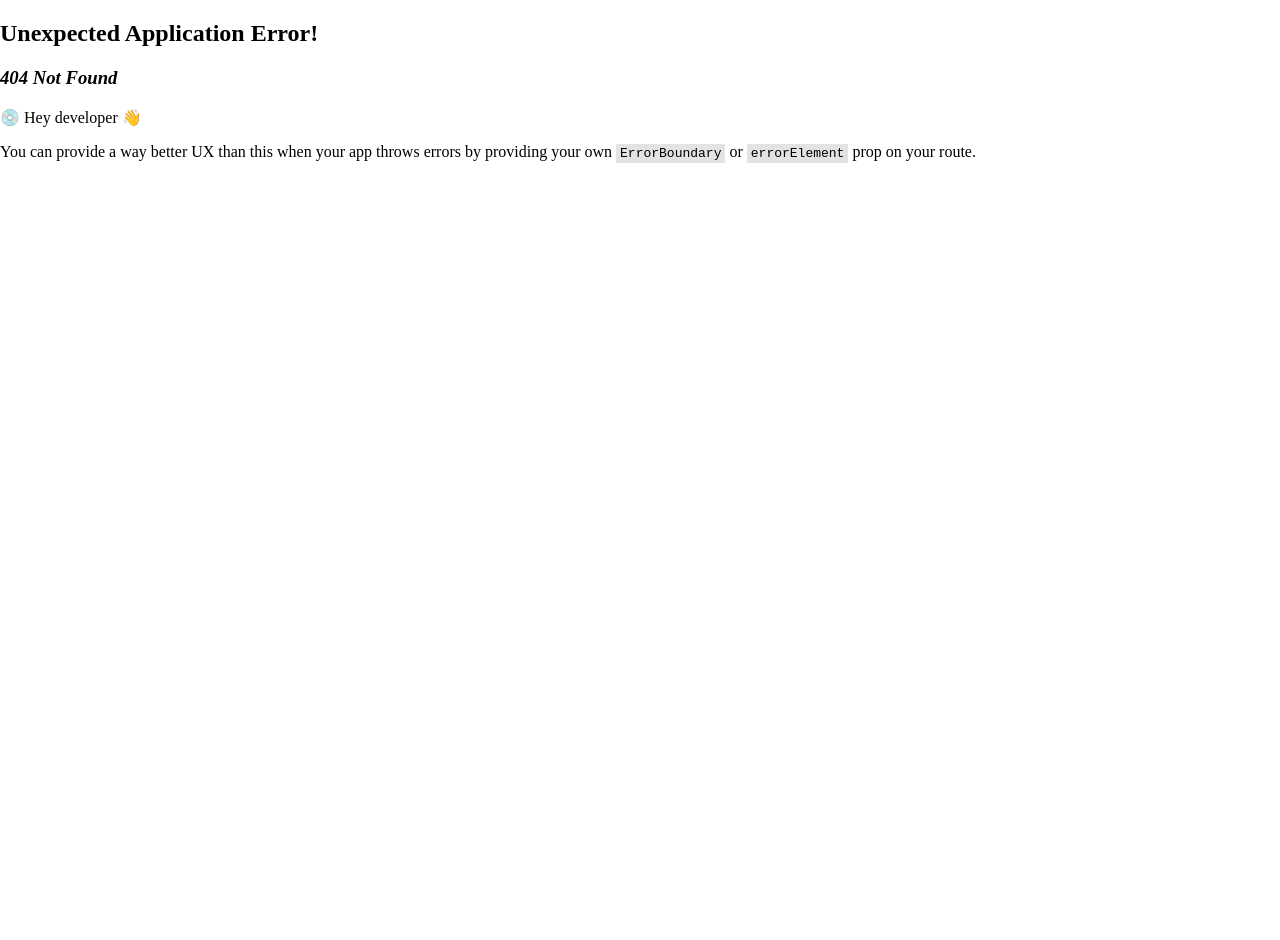
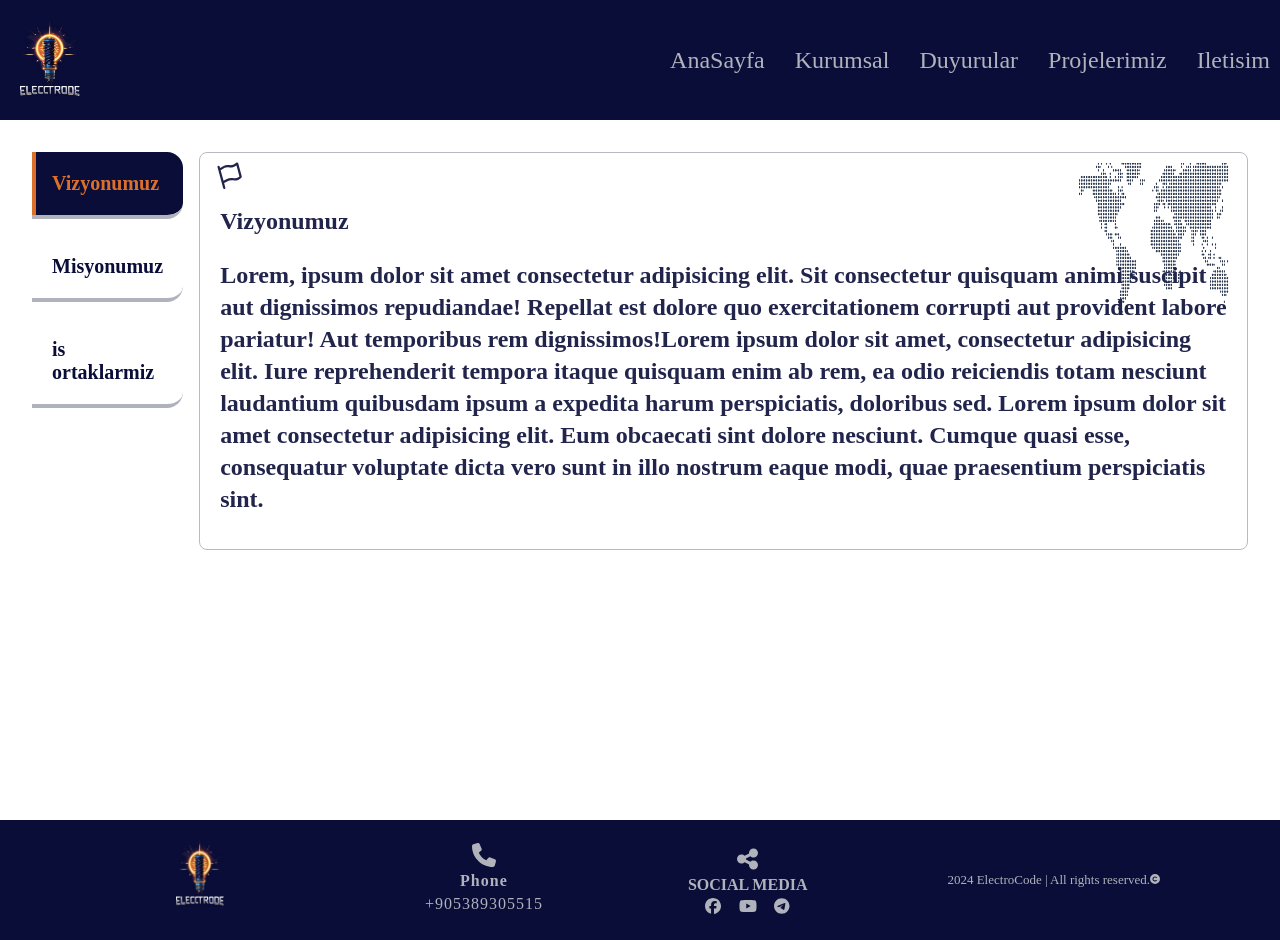
Before and after one commit to ubeysaab/ElectroCode, a React (Vite) app in the folder ElectroCode/Client/: page /kurumsal in a window 1280 px wide. Before the commit this address had no page. Before the commit the page ends 820 px from the top, so only its background shows below. Built offline with nearby package versions, Linux system fonts and the light colour scheme.

Commit message:
:construction: edit the design and start with kurumsal page

```diff
--- a/ElectroCode/Client/src/App.scss
+++ b/ElectroCode/Client/src/App.scss
@@ -34,6 +34,10 @@ picture {
 a {
   text-decoration: none;
 }
+
+
+
+
 
 .app {
   $whiteBaseColor: #fff;
@@ -264,6 +268,42 @@ a {
 
   input:invalid:not(:focus) + .form__error {
     display: block;
+  }
+
+
+
+
+
+  // KurumsalBox
+
+  .kurumsalBox {
+    padding: 10px 20px;
+    margin-block: 1rem;
+    border: 1px solid $silver;
+    border-radius: 0.5rem;
+    background: url("./assets/we-provide-shape-1.png");
+    background-size: 150px 150px;
+    background-position: 98% 10px;
+    background-repeat: no-repeat;
+    opacity: 0.9;
+
+
+
+    .icon{
+      font-size: 24px;
+      color: $darkBluePrimary;
+      transform: rotate(-15deg);
+    }
+    h2{
+      color: $darkBluePrimary;
+    }
+
+    p{
+      font-size: 1.5rem;
+      line-height: 2rem;
+      color: $darkBluePrimary;
+      font-weight: 700;
+    }
   }
 
   .container {
@@ -996,5 +1036,80 @@ a {
         }
       }
     }
+
+    .kurumsalPage {
+      height: auto;
+      padding: 2rem;
+      // border: 2px solid red;
+      @media #{$media-tablet} {
+        display:flex;
+        align-items: start;
+        gap: 1rem;
+        min-height: calc(100dvh - 100px);
+
+        .kurumsalBox{
+          margin-block: 0;
+        }
+
+      }
+
+
+
+      .kurumsal__nav {
+        display: grid;
+        gap: 1rem;
+        width: max-content;
+
+        .kurumsal__link{
+          border-bottom: 4px solid $silver;
+          color:$darkBluePrimary;
+          display: block;
+          font-size: 1.25rem;
+          font-weight: 700;
+          padding: 20px 20px;
+          position: relative;
+          z-index: 8;
+          border-top-right-radius: 1rem;
+          border-bottom-right-radius: 1rem;
+          text-decoration: none;
+            transition: all 1.4s cubic-bezier(0.39, 0.58, 0.57, 1);
+
+
+          // &::before{
+          //   content: "";
+          //   position:absolute;
+          //   width:4px;
+          //   height: var(--heigh,0);
+          //   background-color: $orangeSecondary;
+          //   top: 0;
+          //   left: 0;
+
+          // }
+
+          // &::after{
+          //   content: "";
+          //   position:absolute;
+          //   width:calc(100% - 4px);
+          //   height: var(--heigh,0);
+          //
+          //   background-color: $darkBluePrimary;
+          //   right: 0;
+          //   bottom: 0;
+          //   z-index: -1;
+          //   transform-origin: center;
+          //   transition: all 1s ease-in;
+          // }
+        }
+
+        // .kurumsal__link--active{
+        //   background-color: $darkBluePrimary;
+        //   border-top-right-radius: 1rem;
+        //   border-bottom-right-radius: 1rem;
+        //   color: $orangeSecondary;
+
+
+        // }
+      }
+    }
   }
 }
--- /dev/null
+++ b/ElectroCode/Client/src/Components/KurumsalBox.jsx
@@ -0,0 +1,14 @@
+import React from 'react'
+import {faFlag} from "@fortawesome/free-regular-svg-icons"
+import { FontAwesomeIcon } from '@fortawesome/react-fontawesome'
+function KurumsalBox(props) {
+  return (
+    <div className="kurumsalBox">
+      <FontAwesomeIcon icon={faFlag} className='icon' />
+      <h2>{props.title}</h2>
+      <p>{props.text}</p>
+    </div>
+  )
+}
+
+export default KurumsalBox
--- a/ElectroCode/Client/src/Components/NavBar.jsx
+++ b/ElectroCode/Client/src/Components/NavBar.jsx
@@ -63,7 +63,7 @@ function NavBar(props) {
             id="kurumsal"
             onClick={subClick}
           >
-            <a href="#">Kurumsal</a>
+            <Link to={"/kurumsal"}>Kurumsal</Link>
             <ul
               className={
                 props.width > 768
@@ -74,17 +74,17 @@ function NavBar(props) {
               }
             >
               <li>
-                <Link onClick={handleMenuClick} to="/vizyon">
+                <Link onClick={handleMenuClick} to="/kurumsal">
                   Vizyonumuz
                 </Link>
               </li>
               <li>
-                <Link onClick={handleMenuClick} to="/hakkimizda">
-                  Hakkimizda
+                <Link onClick={handleMenuClick} to="/kurumsal/misyon">
+                  Miyson
                 </Link>
               </li>
               <li>
-                <Link onClick={handleMenuClick} to="/isOrtaklarimiz">
+                <Link onClick={handleMenuClick} to="/kurumsal/isOrtaklarimiz">
                   Is ortaklarimiz
                 </Link>
               </li>
--- /dev/null
+++ b/ElectroCode/Client/src/pages/KurumsalLayout.jsx
@@ -0,0 +1,60 @@
+import React from "react";
+import { NavLink, Outlet } from "react-router-dom";
+
+function KurumsalLayout() {
+  function linkClick(e) {
+    console.log(e.target);
+    e.target.style.setProperty("--heigh", "100%");
+    e.target.style.setProperty("--clk", "#da702c");
+  }
+
+  let activeLink = {
+    boxShadow: "inset 4px 0 0px 0px #da702c,inset 0 -5em 2px 2px #090d38",
+
+    color:"#da702c"
+  }
+
+
+  return (
+    <section className="kurumsalPage">
+      <nav className="kurumsal__nav">
+        <div>
+          <NavLink
+            to="."
+            end
+            className="kurumsal__link"
+            style={({isActive})=> isActive?activeLink:null}
+          >
+            Vizyonumuz
+          </NavLink>
+        </div>
+        <div>
+          <NavLink
+            to="misyon"
+            style={({isActive})=> isActive?activeLink:null}            className={"kurumsal__link"}
+          >
+            Misyonumuz
+          </NavLink>
+        </div>
+        <div>
+          <NavLink
+            to="isOrtaklarimiz"
+            className={"kurumsal__link"}
+            style={({isActive})=> isActive?activeLink:null}          >
+            is ortaklarmiz
+          </NavLink>
+        </div>
+      </nav>
+      <Outlet/>
+    </section>
+  );
+
+
+
+
+
+
+
+}
+
+export default KurumsalLayout;
--- /dev/null
+++ b/ElectroCode/Client/src/pages/Misyon.jsx
@@ -0,0 +1,16 @@
+import React from "react";
+import KurumsalBox from "../Components/KurumsalBox";
+
+function Misyon() {
+  return (
+   <main>
+     <KurumsalBox
+      title="Misyonumuz"
+      text="  Lorem ipsum, dolor sit amet consectetur adipisicing elit. At quod corporis odit itaque alias autem quis ut amet sunt iure, animi beatae iusto maxime fuga vero veritatis maiores consectetur fugit?
+    "
+    />
+   </main>
+  );
+}
+
+export default Misyon;
--- a/ElectroCode/Client/src/pages/Vizyon.jsx
+++ b/ElectroCode/Client/src/pages/Vizyon.jsx
@@ -1,8 +1,13 @@
 import React from 'react'
+import KurumsalBox from '../Components/KurumsalBox'
 
 function vizyon() {
   return (
-    <div>vizyon</div>
+<main>
+<KurumsalBox  title="Vizyonumuz" text="    Lorem, ipsum dolor sit amet consectetur adipisicing elit. Sit consectetur quisquam animi suscipit aut dignissimos repudiandae! Repellat est dolore quo exercitationem corrupti aut provident labore pariatur! Aut temporibus rem dignissimos!Lorem ipsum dolor sit amet, consectetur adipisicing elit. Iure reprehenderit tempora itaque quisquam enim ab rem, ea odio reiciendis totam nesciunt laudantium quibusdam ipsum a expedita harum perspiciatis, doloribus sed. Lorem ipsum dolor sit amet consectetur adipisicing elit. Eum obcaecati sint dolore nesciunt. Cumque quasi esse, consequatur voluptate dicta vero sunt in illo nostrum eaque modi, quae praesentium perspiciatis sint.
+    "/>
+</main>
+
   )
 }
 
```
Also changed, not shown: ElectroCode/Client/src/App.jsx (+38 -59 lines), ElectroCode/Client/src/assets/we-provide-shape-1.png (added).
